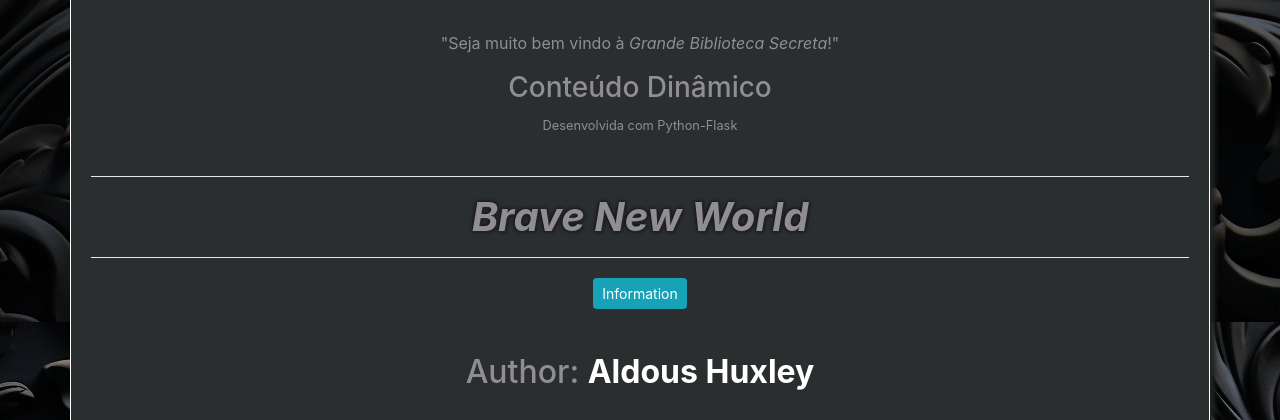
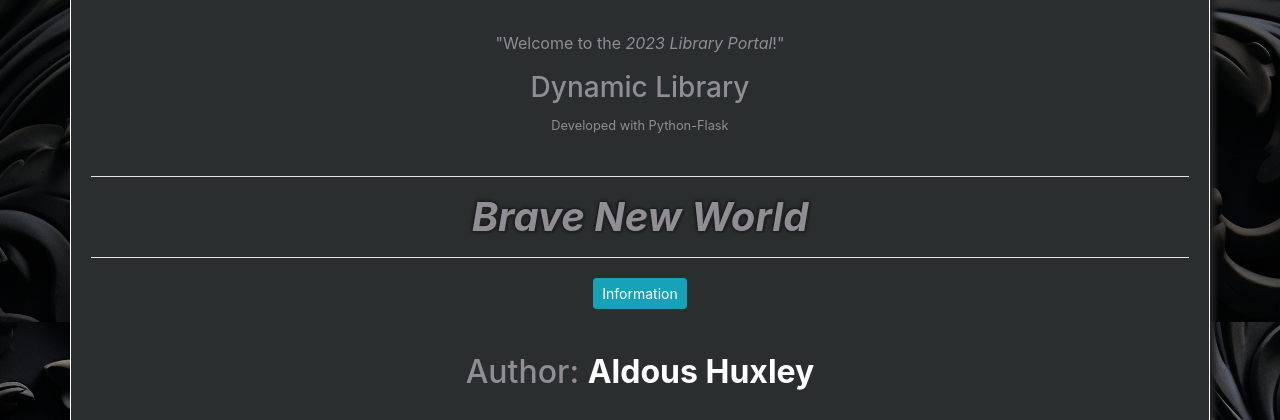
Before and after one commit to UP2039019/library-portal-jassim, a Flask app: page /book/1 in a window 1280 px wide. Shown: the part 702-1122 px from the top of the page. Run offline with Flask 2, Linux system fonts and the light colour scheme; data comes from the database, SQL or seed files in the repository; some libraries are stand-ins or nearby versions.

Commit message:
Add files via upload

```diff
--- a/projeto/templates/author.html
+++ b/projeto/templates/author.html
@@ -6,9 +6,9 @@
     <br>
     <img title="Artwork by Midjourney" src="{{ url_for('static', filename='img/poster.jpg') }}" class="rounded-circle skull img-thumbnail">
     <br>
-    <p class="text-center">"Seja muito bem vindo à <em>Grande Biblioteca Secreta</em>!"</p>
-    <h3>Conteúdo Dinâmico</h3>
-    <small>Desenvolvida com Python-Flask</small>
+    <p class="text-center">"Welcome to the <em>2023 Library Portal</em>!"</p>
+    <h3>Dynamic Library</h3>
+    <small>Developed with Python-Flask</small>
     <br>
     <br>
     <hr>
--- a/projeto/templates/book.html
+++ b/projeto/templates/book.html
@@ -6,9 +6,9 @@
     <br>
     <img title="Artwork by Midjourney" src="{{ url_for('static', filename='img/poster.jpg') }}" class="rounded-circle skull img-thumbnail">
     <br>
-    <p class="text-center">"Seja muito bem vindo à <em>Grande Biblioteca Secreta</em>!"</p>
-    <h3>Conteúdo Dinâmico</h3>
-    <small>Desenvolvida com Python-Flask</small>
+    <p class="text-center">"Welcome to the <em>2023 Library Portal</em>!"</p>
+    <h3>Dynamic Library</h3>
+    <small>Developed with Python-Flask</small>
     <br>
     <br>
 <div>
--- a/projeto/templates/search.html
+++ b/projeto/templates/search.html
@@ -6,9 +6,9 @@
     <br>
     <img title="Artwork by Midjourney" src="{{ url_for('static', filename='img/poster.jpg') }}" class="rounded-circle skull img-thumbnail">
     <br>
-    <p class="text-center">"Seja muito bem vindo à <em>Grande Biblioteca Secreta</em>!"</p>
-    <h3>Conteúdo Dinâmico</h3>
-    <small>Desenvolvida com Python-Flask</small>
+    <p class="text-center">"Welcome to the <em>2023 Library Portal</em>!"</p>
+    <h3>Dynamic Library</h3>
+    <small>Developed with Python-Flask</small>
     <br>
     <br>
     <hr>
```
